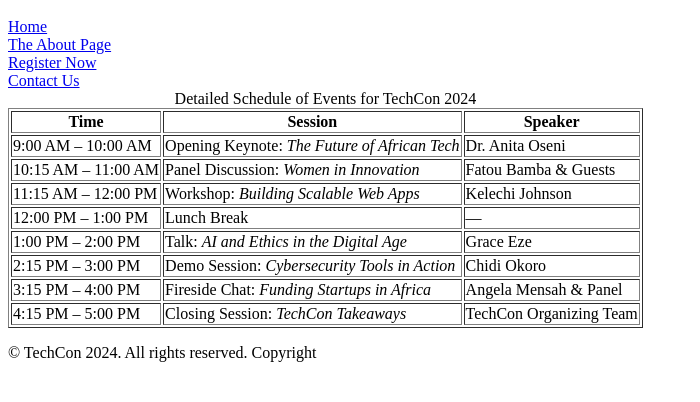
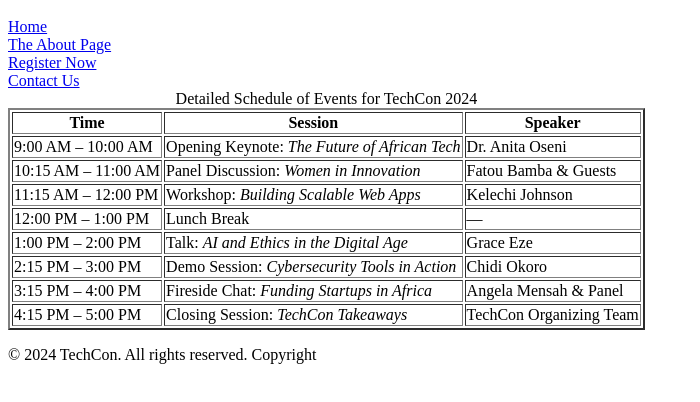
Before and after one commit to Timbo016/TechCon_HTML, a plain HTML site: page techcon_website/schedule.html in a window 1280 px wide. Shown: the part 48-450 px from the top of the page, without its empty margins (0-700 px from the left). Drawn offline with Linux system fonts and the light colour scheme.

Commit message:
Update schedule.html

```diff
--- a/techcon_website/schedule.html
+++ b/techcon_website/schedule.html
@@ -15,7 +15,7 @@
         </nav>
     </header>
     <main>
-        <table border="1">
+        <table border="2">
             <caption>Detailed Schedule of Events for TechCon 2024</caption>
             <thead>
                 <tr>
@@ -68,8 +68,8 @@
             </tbody>
         </table>
     </main>
-    <footer>
-        <p>&copy; TechCon 2024. All rights reserved. Copyright</p>
+   <footer>
+        <p>&copy; 2024 TechCon. All rights reserved. Copyright</p>
     </footer>
 </body>
 </html>
```
